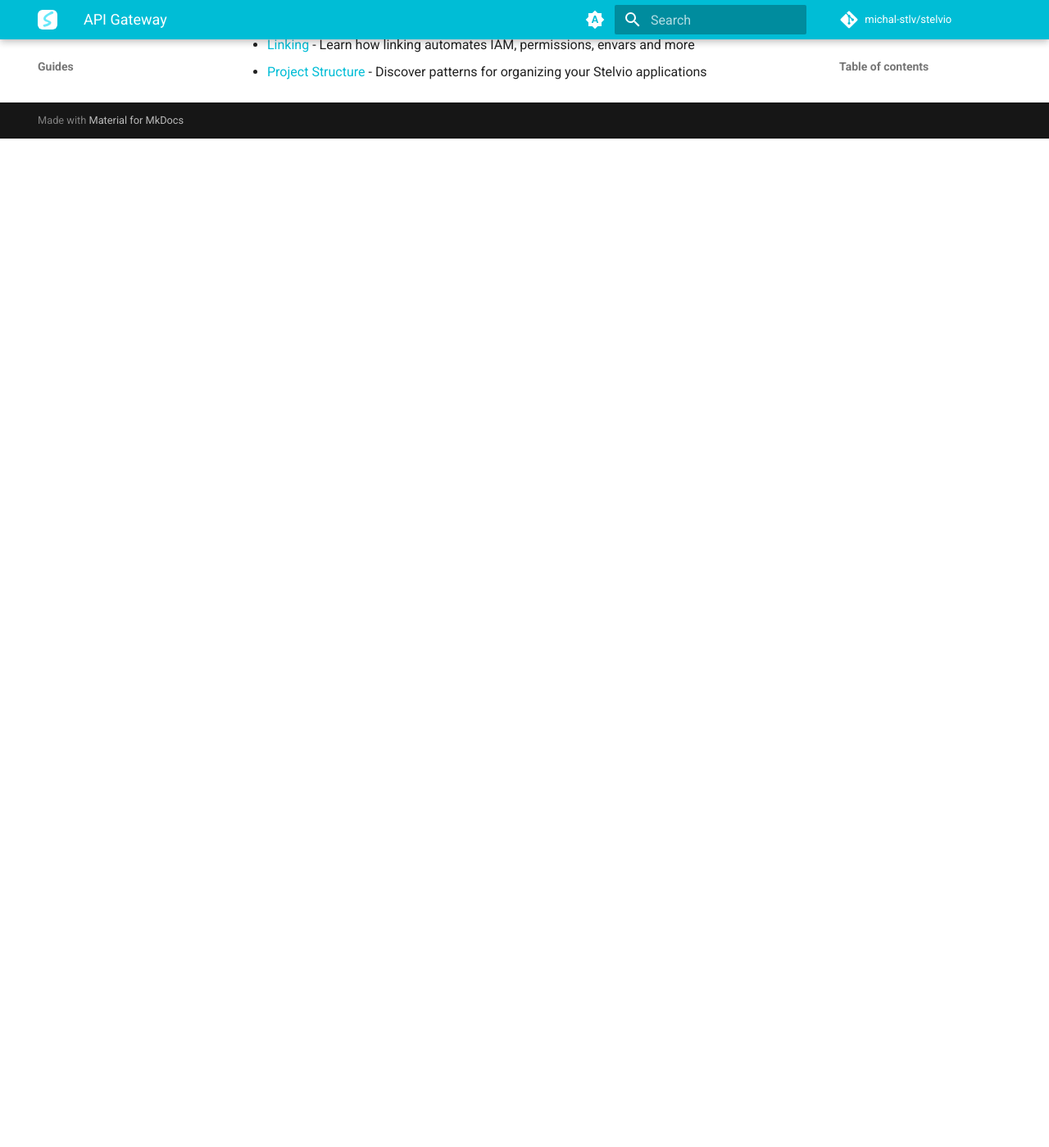
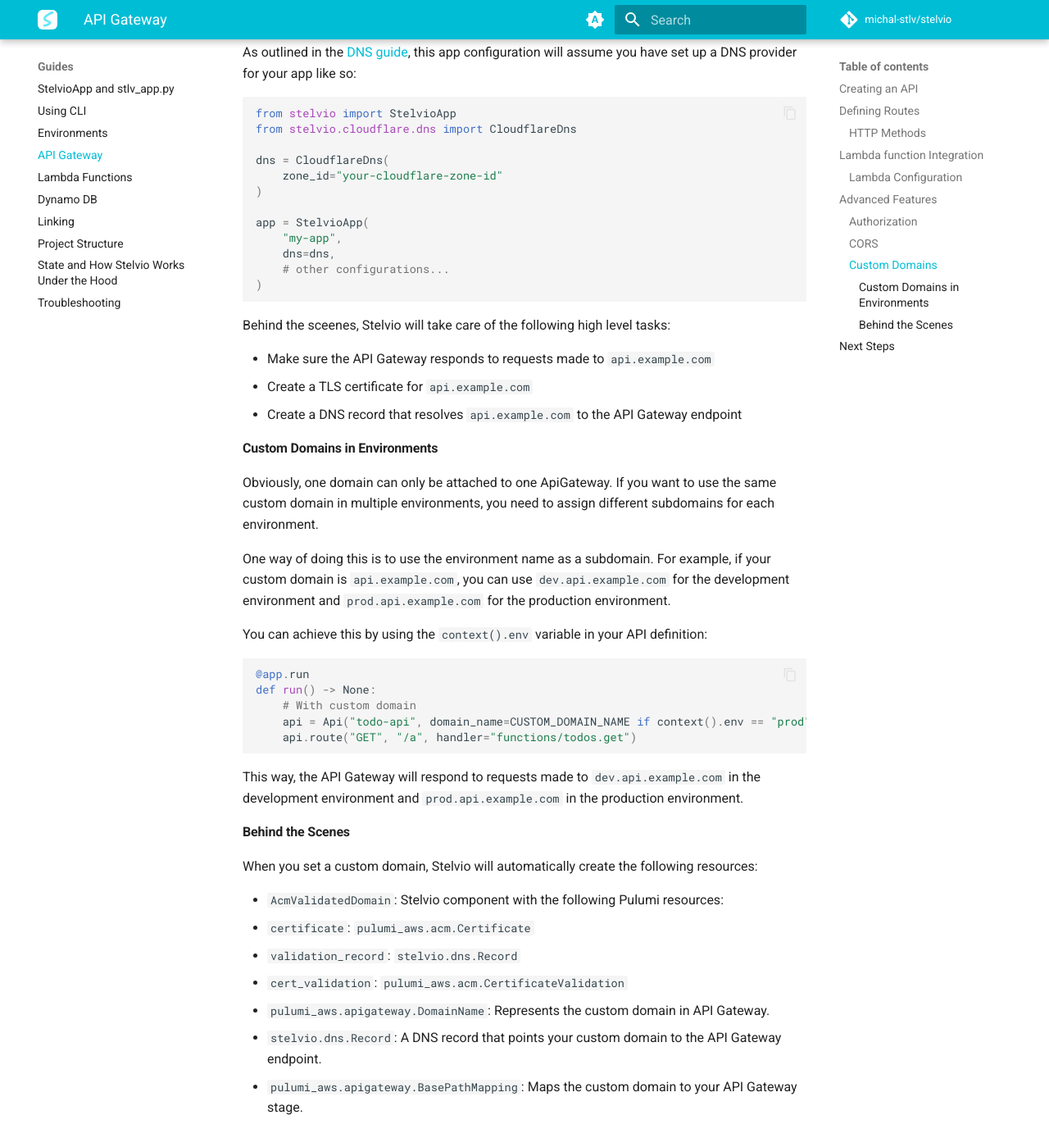
Before and after one commit to stelviodev/stelvio, an MkDocs documentation site: the page built from docs/guides/api-gateway.md, in a window 1280 px wide and 1400 px high, scrolled down 5120 px. Shown: the whole window at 82% size. Built offline with MkDocs 1.6.1 and Material for MkDocs 9.7.7, drawn with Linux system fonts in a browser that asks for light colours; comment, search, counter and statistics services are not loaded; before the commit the page ends 5289 px from its top, so only the background shows below that; some of the changed text lies outside the part shown.

Commit message:
feat: Improve DNS core functionality
- Add documentation
- Improve tests
- add Route53 dns helper

````diff
--- a/docs/guides/api-gateway.md
+++ b/docs/guides/api-gateway.md
@@ -279,8 +279,68 @@
 
 ### Custom Domains
 
-TBD
+Connecting a custom domain to your API Gateway is essential for production applications. Stelvio simplifies this process by allowing you to specify a custom domain name when creating your API.
 
+To set up a custom domain, you need to provide the `domain_name` parameter when creating your API instance:
+
+```python
+from stelvio.aws.apigateway import Api
+api = Api('my-api', domain_name='api.example.com')
+```
+
+As outlined in the [DNS guide](dns.md), this app configuration will assume you have set up a DNS provider for your app like so:
+
+```python
+from stelvio import StelvioApp
+from stelvio.cloudflare.dns import CloudflareDns
+
+dns = CloudflareDns(
+    zone_id="your-cloudflare-zone-id"
+)
+
+app = StelvioApp(
+    "my-app",
+    dns=dns,
+    # other configurations...
+)
+```
+
+Behind the sceenes, Stelvio will take care of the following high level tasks:
+
+- Make sure the API Gateway responds to requests made to `api.example.com`
+- Create a TLS certificate for `api.example.com`
+- Create a DNS record that resolves `api.example.com` to the API Gateway endpoint
+
+#### Custom Domains in Environments
+
+Obviously, one domain can only be attached to one ApiGateway. If you want to use the same custom domain in multiple environments, you need to assign different subdomains for each environment.
+
+One way of doing this is to use the environment name as a subdomain. For example, if your custom domain is `api.example.com`, you can use `dev.api.example.com` for the development environment and `prod.api.example.com` for the production environment.
+
+You can achieve this by using the `context().env` variable in your API definition:
+
+```python
+@app.run
+def run() -> None:
+    # With custom domain
+    api = Api("todo-api", domain_name=CUSTOM_DOMAIN_NAME if context().env == "prod" else f"{context().env}.{CUSTOM_DOMAIN_NAME}")
+    api.route("GET", "/a", handler="functions/todos.get")
+```
+
+This way, the API Gateway will respond to requests made to `dev.api.example.com` in the development environment and `prod.api.example.com` in the production environment.
+
+
+#### Behind the Scenes
+
+When you set a custom domain, Stelvio will automatically create the following resources:
+
+- `AcmValidatedDomain`: Stelvio component with the following Pulumi resources:
+  - `certificate`: `pulumi_aws.acm.Certificate`
+  - `validation_record`: `stelvio.dns.Record`
+  - `cert_validation`: `pulumi_aws.acm.CertificateValidation`
+- `pulumi_aws.apigateway.DomainName`: Represents the custom domain in API Gateway.
+- `stelvio.dns.Record`: A DNS record that points your custom domain to the API Gateway endpoint.
+- `pulumi_aws.apigateway.BasePathMapping`: Maps the custom domain to your API Gateway stage.
 
 ## Next Steps
 
````
Also changed, not shown: README.md (+1 -1 lines), docs/getting-started/quickstart.md (+4 -1 lines), docs/guides/dns.md (added, +68 -0 lines), 6 other files.
